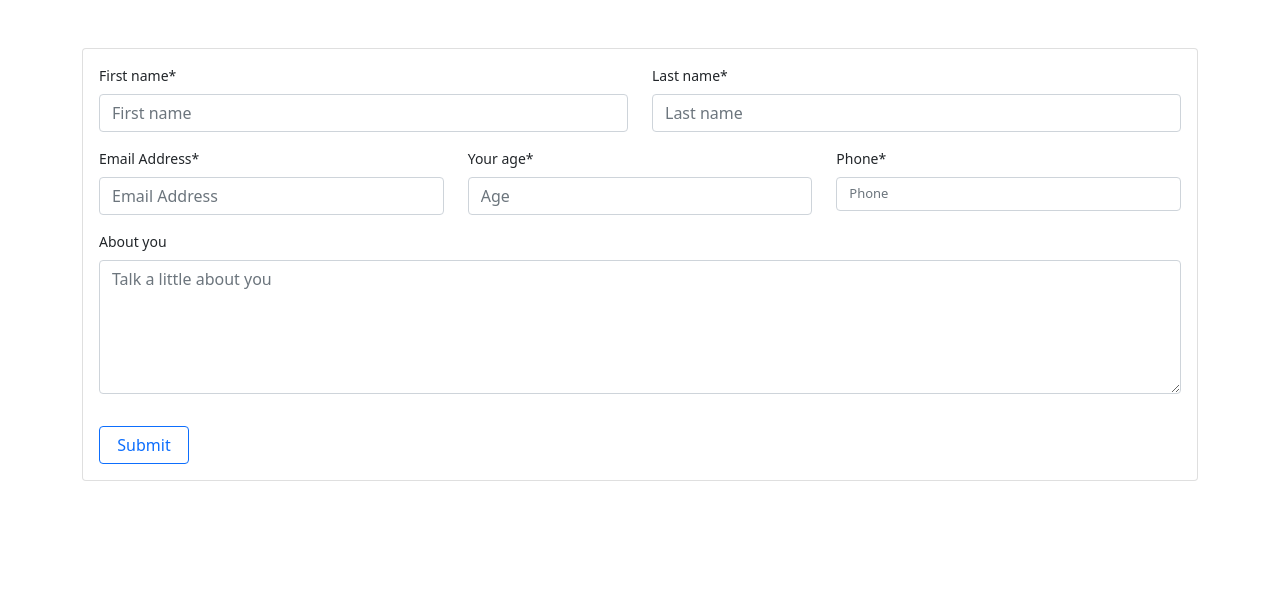
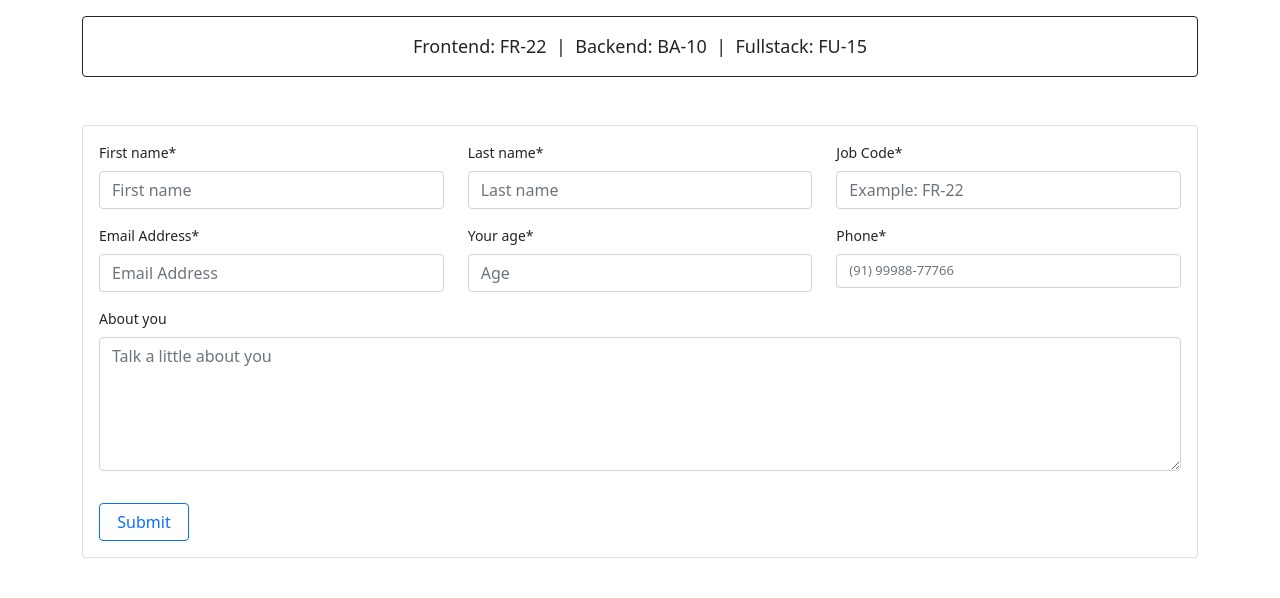
Before and after one commit to guptaji007/django_mastery_advance_crispy_forms, a Django app: page / in a window 1280 px wide. Shown: the part 56-654 px from the top of the page. Run offline with Django 4.2, Linux system fonts and the light colour scheme; some libraries are stand-ins or nearby versions.

Commit message:
Django Mastery Advance Crispy Forms Part 4

```diff
--- a/App/forms.py
+++ b/App/forms.py
@@ -2,8 +2,17 @@ from django import forms
 from .models import Candidate
 from django.core.validators import RegexValidator
 
+# Every Letter to LowerCase
+class Lowercase(forms.CharField):
+    def to_python(self, value):
+        return value.lower()
+
+# Every Letter to UpperCase
+class Uppercase(forms.CharField):
+    def to_python(self, value):
+        return value.upper()
+
 class CandidateForm(forms.ModelForm):
-
     # VALIDATIONS
     firstname = forms.CharField(
         label='First name', min_length=3, max_length=50,
@@ -19,7 +28,14 @@ class CandidateForm(forms.ModelForm):
         # required=False,
         widget=forms.TextInput(attrs={'placeholder':'Last name'})
     )
-    email = forms.CharField(
+    # Job Code Always in Uppercase
+    job = Uppercase(
+        label='Job Code', min_length=5, max_length=5,
+        # required=False,
+        widget=forms.TextInput(attrs={'placeholder':'Example: FR-22'})
+    )
+    # Email Always in Lowercase
+    email = Lowercase(
         label='Email Address', min_length=8, max_length=50,
         validators=[RegexValidator(r'^[a-zA-Z0-9.+_-]+@[a-zA-Z0-9._-]+\.[a-zA-Z]+$',
         message="Put a valid email address!")],
@@ -32,7 +48,7 @@ class CandidateForm(forms.ModelForm):
     # Method 2 to validate age
     age = forms.CharField(
         label='Your age', min_length=2, max_length=3,
-        validators=[RegexValidator(r' ^[0-9]*$',
+        validators=[RegexValidator(r'^[0-9]*$',
         message="Only numbers is Allowed!")],
         # required=False,
         widget=forms.TextInput(attrs={'placeholder':'Age'})
@@ -45,18 +61,15 @@ class CandidateForm(forms.ModelForm):
         )
     )
 
-
     class Meta:
         model = Candidate
-        fields = "__all__"
-        # fields = ['firstname', 'lastname', 'email', 'age', 'message']
-        # exclude = ['firstname', 'lastname', 'email', 'age', 'message']
+        exclude = ['created_at', 'Situation']
 
         # Outside Widget
         widgets = {
             'phone': forms.TextInput(
                 attrs={'style':'font-size: 13px',
-                       'placeholder': 'Phone',
+                       'placeholder': '(91) 99988-77766',
                        'data-mask': '(00) 00000-00000'
                 }
             )
--- a/App/models.py
+++ b/App/models.py
@@ -1,14 +1,27 @@
 from django.db import models
+
+SITUATION = (
+    ('Pending', 'Pending'),
+    ('Approved', 'Approved'),
+    ('Dispproved', 'Dispproved'),
+)
 
 # Create your models here.
 class Candidate(models.Model):
     firstname = models.CharField(max_length=50)
     lastname = models.CharField(max_length=50)
+    job = models.CharField(max_length=5)
     age = models.CharField(max_length=3)
-    phone = models.CharField(max_length=13) # +91 9998887770
+    phone = models.CharField(max_length=20) # +91 9998887770
     email = models.EmailField(max_length=50)
     message = models.TextField()
     created_at = models.DateTimeField(auto_now_add=True)
+    Situation = models.CharField(max_length=50, null=True, choices=SITUATION, default='Pending')
+
+    # Capitalize (First and Last Name)
+    def clean(self):
+        self.firstname = self.firstname.capitalize()
+        self.lastname = self.lastname.capitalize()
 
     def __str__(self):
         return self.firstname
--- a/App/templates/home.html
+++ b/App/templates/home.html
@@ -3,11 +3,15 @@
 
 {% block content %}
 <div class="container mt-3" style="width:95%; font-size: 14px;">
+    <div class="card p-3 border-dark text-center" style="font-size: 18px;">
+        Frontend: FR-22 &nbsp;|&nbsp; Backend: BA-10 &nbsp;|&nbsp; Fullstack: FU-15
+    </div>
     <form method="POST" class="card p-3 mt-5" autocomplete="off" novalidate>
         {% csrf_token %}
         <div class="row">
-            <div class="col-6">{{ form.firstname|as_crispy_field }}</div>
-            <div class="col-6">{{ form.lastname|as_crispy_field }}</div>
+            <div class="col-4">{{ form.firstname|as_crispy_field }}</div>
+            <div class="col-4">{{ form.lastname|as_crispy_field }}</div>
+            <div class="col-4">{{ form.job|as_crispy_field }}</div>
         </div>
         <div class="row">
             <div class="col-4">{{ form.email|as_crispy_field }}</div>
--- a/Candidates/settings.py
+++ b/Candidates/settings.py
@@ -31,6 +31,7 @@ ALLOWED_HOSTS = []
 # Application definition
 
 INSTALLED_APPS = [
+    'jazzmin',
     'django.contrib.admin',
     'django.contrib.auth',
     'django.contrib.contenttypes',
--- a/requirements.txt
+++ b/requirements.txt
@@ -2,5 +2,6 @@ asgiref==3.6.0
 crispy-bootstrap5==0.7
 Django==4.0.2
 django-crispy-forms==2.0
+django-jazzmin==2.6.0
 sqlparse==0.4.3
 tzdata==2022.7
```
Also changed, not shown: App/admin.py (+26 -2 lines), App/migrations/0004_candidate_job.py (added), App/migrations/0005_candidate_situation.py (added), App/migrations/0006_alter_candidate_phone.py (added).
